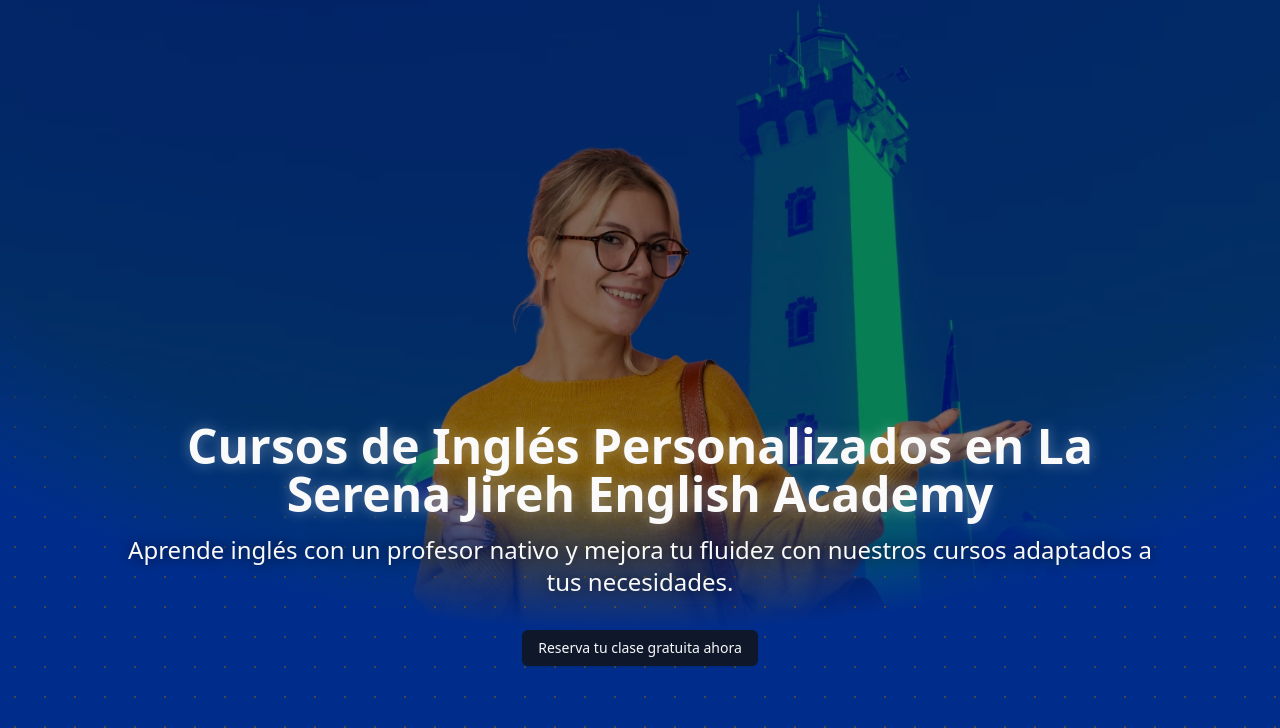
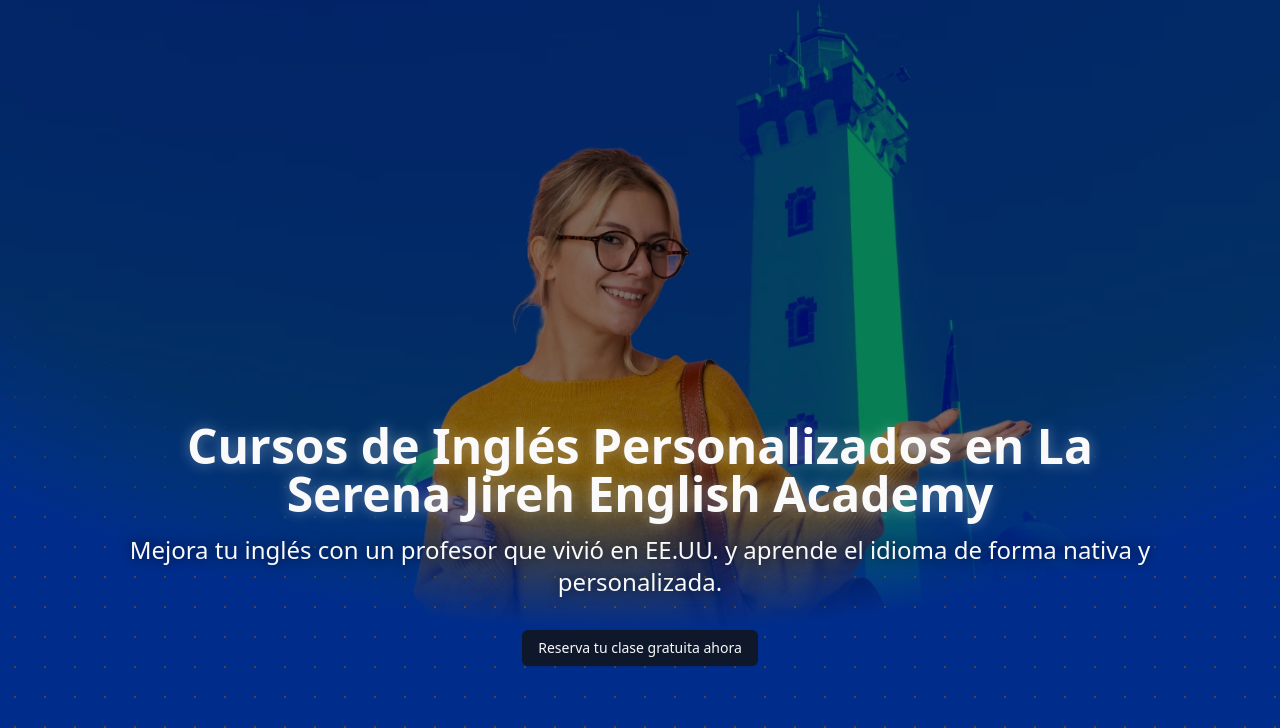
Before and after one commit to Juanmorales1810/jireh-english, an Astro site: page / in a window 1280 px wide. Shown: the part 72-800 px from the top of the page. Built offline with nearby package versions, Linux system fonts and the light colour scheme; Astro itself is replaced by a stand-in of ours.

Commit message:
Fix: Reemplazar párrafo por subtítulo en el componente HeroPrincipal para mejorar la estructura y claridad del contenido

```diff
--- a/src/components/HeroPrincipal.astro
+++ b/src/components/HeroPrincipal.astro
@@ -19,12 +19,12 @@ import SwiperHome from "./swiperHome";
         >
             Cursos de Inglés Personalizados en La Serena Jireh English Academy
         </h1>
-        <p
+        <h2
             class="text-xl md:text-2xl mb-8 font-medium drop-shadow-[0_0px_7px_rgba(0,0,0,0.75)]"
         >
-            Aprende inglés con un profesor nativo y mejora tu fluidez con
-            nuestros cursos adaptados a tus necesidades.
-        </p>
+            Mejora tu inglés con un profesor que vivió en EE.UU. y aprende el
+            idioma de forma nativa y personalizada.
+        </h2>
         <a
             href="#Contacto"
             class="h-9 px-4 py-2 bg-primary text-primary-foreground shadow hover:bg-primary/90 inline-flex items-center justify-center gap-2 whitespace-nowrap rounded-md text-sm font-medium transition-all focus-visible:outline-none focus-visible:ring-1 focus-visible:ring-ring disabled:pointer-events-none disabled:opacity-50 [&_svg]:pointer-events-none [&_svg]:size-4 [&_svg]:shrink-0 hover:drop-shadow-[0_0px_7px_rgba(255,255,255,0.75)]"
```
